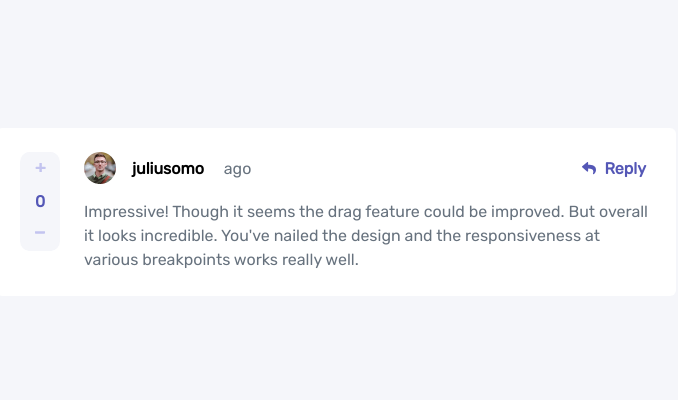
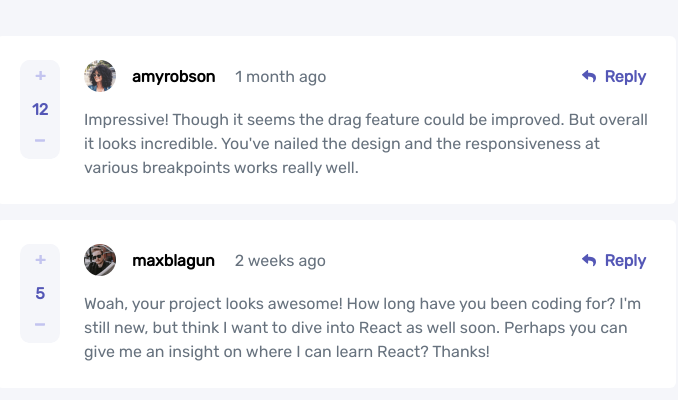
Before and after one commit to aronsn/interactive-comments-section-web, a React (Vite) app: page / in a window 1280 px wide. Shown: the part 188-588 px from the top of the page, without its empty margins (304-982 px from the left). Built offline with nearby package versions, Linux system fonts and the light colour scheme.

Commit message:
feat: dynamically render all main thread comments with map, and change the component prop names for consistency

```diff
--- a/src/App.jsx
+++ b/src/App.jsx
@@ -7,15 +7,16 @@ function App() {
 
   return (
     <div className="thread">
-      <Comment
-        profileSrc={data.currentUser.image.png}
-        username={data.currentUser.username}
-        date={'1 week'}
-        comment={
-          "Impressive! Though it seems the drag feature could be improved. But overall it looks incredible. You've nailed the design and the responsiveness at various breakpoints works really well."
-        }
-        feedbackCount={0}
-      />
+      {data.comments.map((comment) => (
+        <Comment
+          key={comment.id}
+          userImage={comment.user.image.png}
+          username={comment.user.username}
+          createdAt={comment.createdAt}
+          comment={comment.content}
+          score={comment.score}
+        />
+      ))}
     </div>
   );
 }
--- a/src/components/Comment/Comment.jsx
+++ b/src/components/Comment/Comment.jsx
@@ -1,12 +1,12 @@
 import './Comment.css';
 
-export default function Comment({ profileSrc, username, createdAt, comment, feedbackCount }) {
+export default function Comment({ userImage, username, createdAt, comment, score }) {
   return (
     <section className="card">
       <div className="card__flex-header">
-        <img className="card__picture" src={profileSrc} alt="profile-picture" />
+        <img className="card__picture" src={userImage} alt="profile-picture" />
         <p className="card__name">
-          {username} <span className="card__published-date">{createdAt} ago</span>
+          {username} <span className="card__published-date">{createdAt}</span>
         </p>
       </div>
       <p className="card__paragraph">{comment}</p>
@@ -16,7 +16,7 @@ export default function Comment({ profileSrc, username, createdAt, comment, feed
             <path d="M6.33 10.896c.137 0 .255-.05.354-.149.1-.1.149-.217.149-.354V7.004h3.315c.136 0 .254-.05.354-.149.099-.1.148-.217.148-.354V5.272a.483.483 0 0 0-.148-.354.483.483 0 0 0-.354-.149H6.833V1.4a.483.483 0 0 0-.149-.354.483.483 0 0 0-.354-.149H4.915a.483.483 0 0 0-.354.149c-.1.1-.149.217-.149.354v3.37H1.08a.483.483 0 0 0-.354.15c-.1.099-.149.217-.149.353v1.23c0 .136.05.254.149.353.1.1.217.149.354.149h3.333v3.39c0 .136.05.254.15.353.098.1.216.149.353.149H6.33Z" />
           </svg>
         </button>
-        <div className="card__feedback-number card--color-blue">{feedbackCount}</div>
+        <div className="card__feedback-number card--color-blue">{score}</div>
         <button className="card__feedback-button">
           <svg width="11" height="3" xmlns="http://www.w3.org/2000/svg">
             <path d="M9.256 2.66c.204 0 .38-.056.53-.167.148-.11.222-.243.222-.396V.722c0-.152-.074-.284-.223-.395a.859.859 0 0 0-.53-.167H.76a.859.859 0 0 0-.53.167C.083.437.009.57.009.722v1.375c0 .153.074.285.223.396a.859.859 0 0 0 .53.167h8.495Z" />
```
